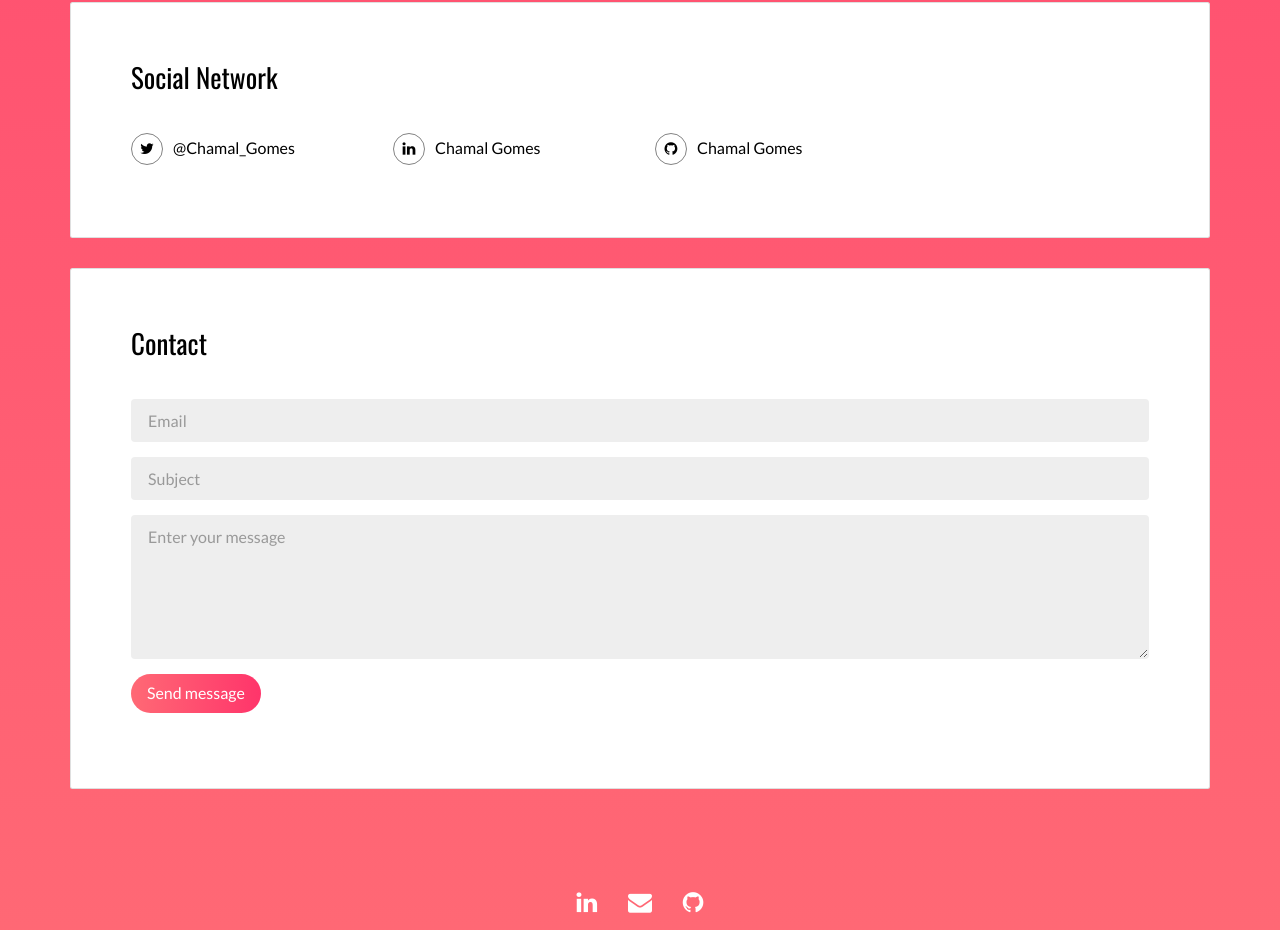
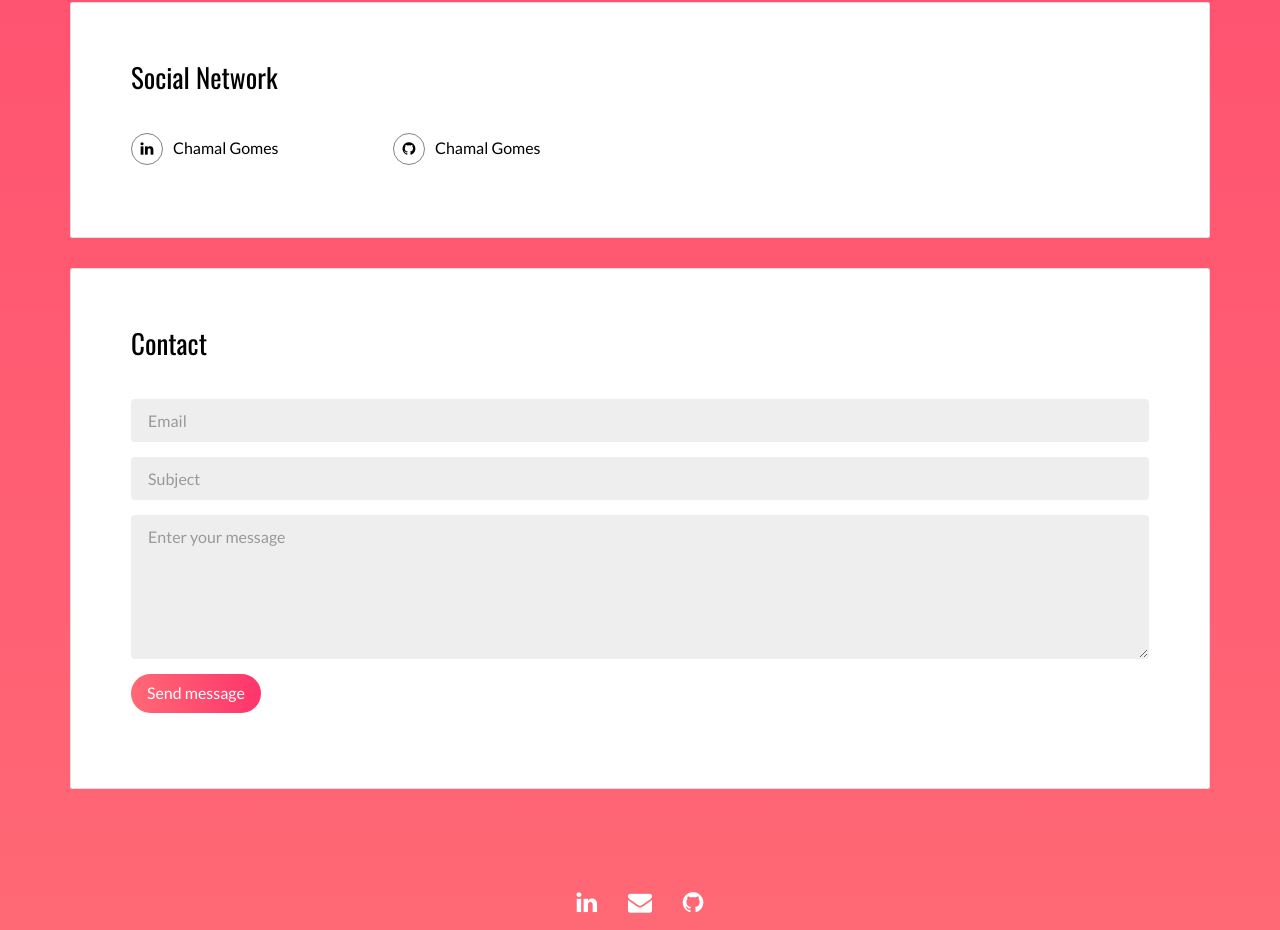
Before and after one commit to gomesc166/ChamalGomes, a plain HTML site: page index.html in a window 1280 px wide. Shown: the part 3747-4677 px from the top of the page. Drawn offline with nearby package versions, Linux system fonts and the light colour scheme.

Commit message:
Update index.html

```diff
--- a/index.html
+++ b/index.html
@@ -251,15 +251,15 @@
           <div class="card-block">
             <h2>Social Network</h2>
             <div class="row">
+             <!-- <div class="col-md-3">
+                <p class="social-buttons"><a href="https://twitter.com/" title=""><span class="social-round-icon fa-icon"><i class="fa fa-twitter"></i></span>@Chamal_Gomes</a></p>
+              </div>-->
               <div class="col-md-3">
-                <p class="social-buttons"><a href="https://twitter.com/" title=""><span class="social-round-icon fa-icon"><i class="fa fa-twitter"></i></span>@Chamal_Gomes</a></p>
-              </div>
-              <div class="col-md-3">
-                <p class="social-buttons"><a href="https://www.linkedin.com/" title=""><span class="social-round-icon fa-icon"><i class="fa fa-linkedin"></i></span>Chamal Gomes</a></p>
+                <p class="social-buttons"><a ref="www.linkedin.com/in/chamal-gomes166" title=""><span class="social-round-icon fa-icon"><i class="fa fa-linkedin"></i></span>Chamal Gomes</a></p>
              </div>
 
 		<div class="col-md-3">
-                <p class="social-buttons"><a href="https://www.github.com/" title=""><span class="social-round-icon fa-icon"><i class="fa fa-github" aria-hidden="true" ></i></span>Chamal Gomes</a></p>
+                <p class="social-buttons"><a href="https://github.com/gomesc166/" title=""><span class="social-round-icon fa-icon"><i class="fa fa-github" aria-hidden="true" ></i></span>Chamal Gomes</a></p>
               </div>
 
 
```
